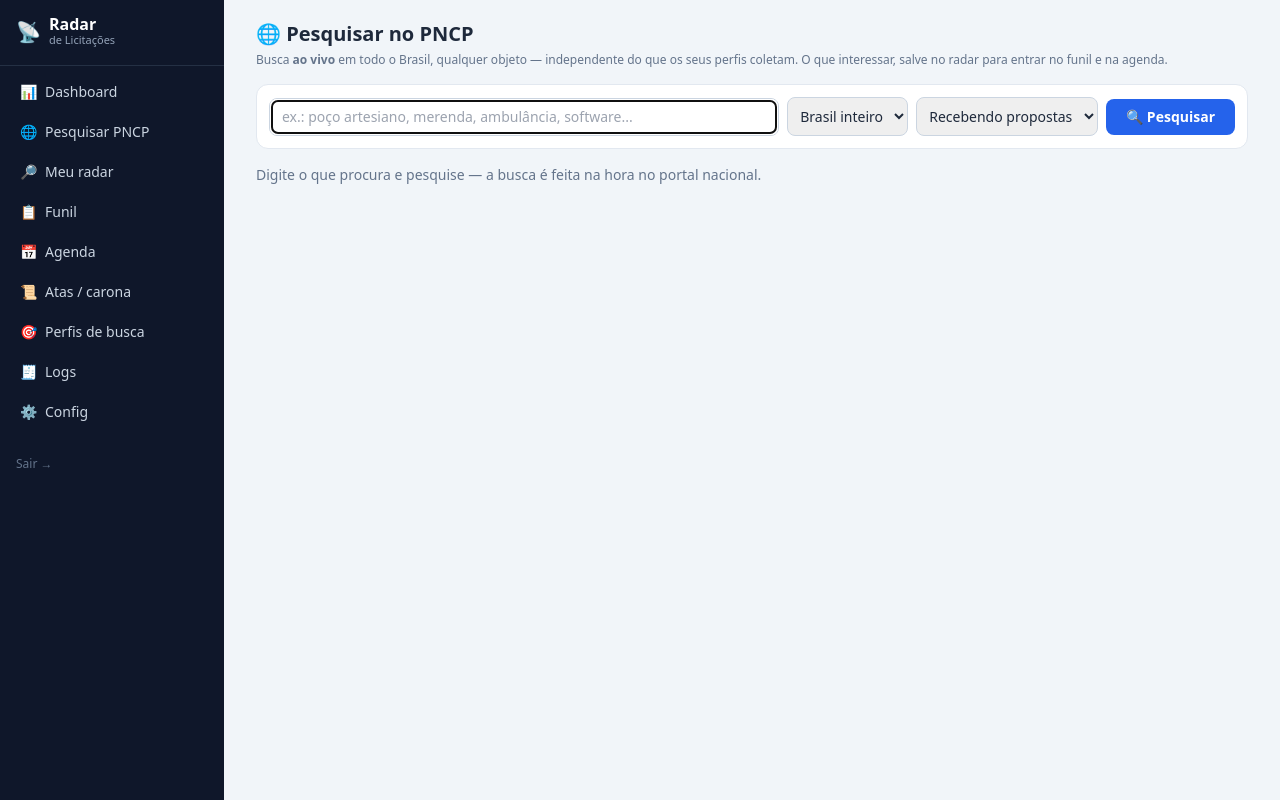
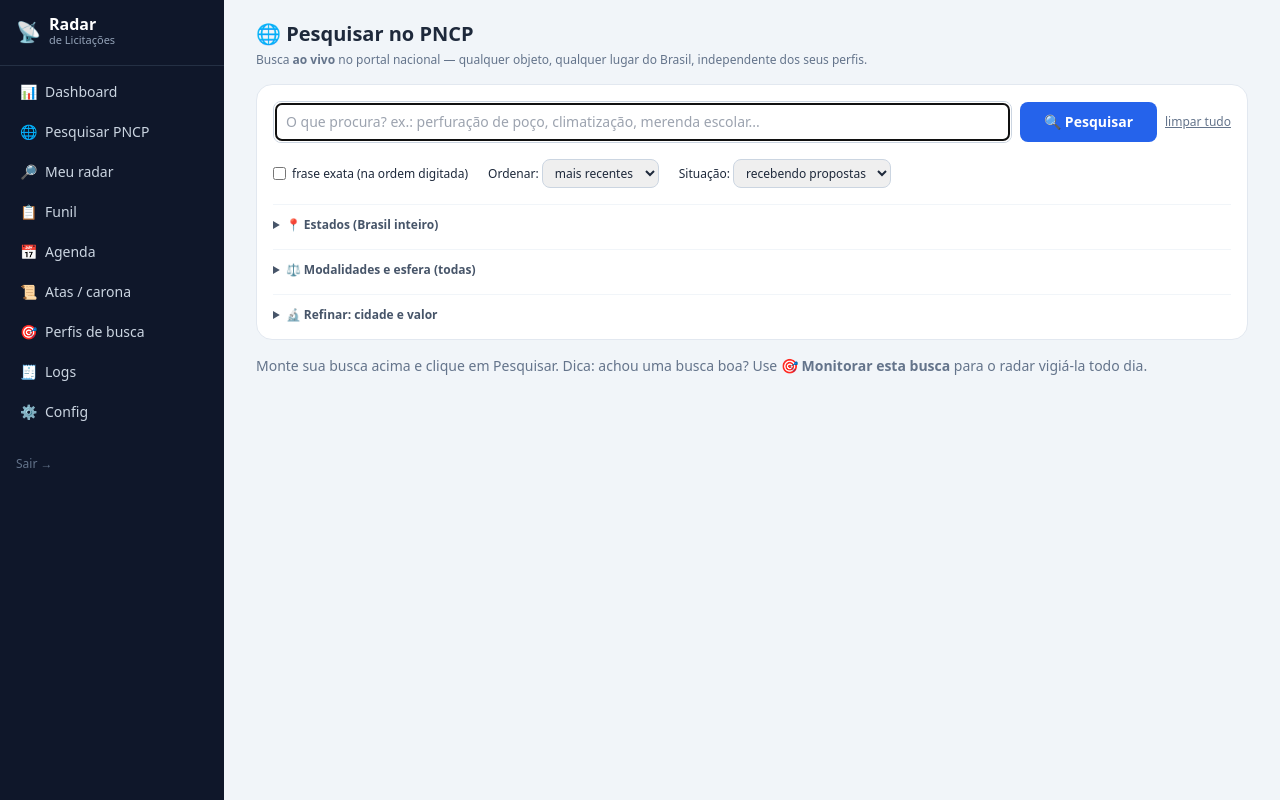
Before and after one commit to facilitiair/licerta, a Flask app: template app/templates/pesquisar.html in a window 1280 px wide. Run offline with Flask 3, Linux system fonts and the light colour scheme; the template is opened without the code that fills it, so the values that code supplies are empty; some libraries are stand-ins or nearby versions.

Commit message:
Pesquisa avançada: multi-UF, multi-modalidade, esfera, frase exata, ordenação, refino por cidade/valor e botão monitorar busca
Co-Authored-By: Claude Fable 5 <noreply@anthropic.com>
Claude-Session: https://claude.ai/code/session_01PDVZZhpmW5wB9m5UcPWvxQ

```diff
--- a/app/templates/perfil_form.html
+++ b/app/templates/perfil_form.html
@@ -4,7 +4,7 @@
 <h2 class="font-bold text-lg mb-4">{{ 'Editar perfil' if perfil else 'Novo perfil' }}</h2>
 
 <form id="formPerfil" method="post" action="/perfis/salvar" class="space-y-5">
-  {% if perfil %}<input type="hidden" name="perfil_id" value="{{ perfil.id }}">{% endif %}
+  {% if perfil and perfil.id %}<input type="hidden" name="perfil_id" value="{{ perfil.id }}">{% endif %}
 
   <div class="bg-white rounded-xl border border-slate-200 p-4 space-y-3">
     <label class="block">
--- a/app/templates/pesquisar.html
+++ b/app/templates/pesquisar.html
@@ -2,34 +2,112 @@
 {% block titulo %}Pesquisar PNCP — Radar{% endblock %}
 {% block conteudo %}
 <h1 class="text-xl font-bold mb-1">🌐 Pesquisar no PNCP</h1>
-<p class="text-xs text-slate-500 mb-4">Busca <b>ao vivo</b> em todo o Brasil,
-  qualquer objeto — independente do que os seus perfis coletam. O que
-  interessar, salve no radar para entrar no funil e na agenda.</p>
+<p class="text-xs text-slate-500 mb-4">Busca <b>ao vivo</b> no portal nacional —
+  qualquer objeto, qualquer lugar do Brasil, independente dos seus perfis.</p>
 
-<form method="get" action="/pesquisar" class="bg-white rounded-xl border
-      border-slate-200 p-3 mb-4 flex gap-2 flex-wrap items-center text-sm">
-  <input type="search" name="q" value="{{ q }}" autofocus
-         placeholder="ex.: poço artesiano, merenda, ambulância, software..."
-         class="flex-1 min-w-52 border border-slate-300 rounded-lg px-3 py-2">
-  <select name="uf" class="border border-slate-300 rounded-lg px-2 py-2">
-    <option value="">Brasil inteiro</option>
-    {% for u in ufs %}<option {{ 'selected' if uf == u }}>{{ u }}</option>{% endfor %}
-  </select>
-  <select name="status" class="border border-slate-300 rounded-lg px-2 py-2">
-    <option value="abertas" {{ 'selected' if status == 'abertas' }}>Recebendo propostas</option>
-    <option value="todas" {{ 'selected' if status == 'todas' }}>Todas</option>
-    <option value="encerradas" {{ 'selected' if status == 'encerradas' }}>Encerradas</option>
-  </select>
-  <button class="bg-blue-600 text-white px-5 py-2 rounded-lg font-semibold
-                 hover:bg-blue-700">🔍 Pesquisar</button>
+<form method="get" action="/pesquisar"
+      class="bg-white rounded-2xl border border-slate-200 p-4 mb-4 space-y-4 text-sm">
+
+  <!-- Linha principal -->
+  <div class="flex gap-2 flex-wrap items-center">
+    <input type="search" name="q" value="{{ q }}" autofocus
+           placeholder="O que procura? ex.: perfuração de poço, climatização, merenda escolar..."
+           class="flex-1 min-w-64 border border-slate-300 rounded-lg px-3 py-2.5">
+    <button class="bg-blue-600 text-white px-6 py-2.5 rounded-lg font-bold
+                   hover:bg-blue-700">🔍 Pesquisar</button>
+    <a href="/pesquisar" class="text-slate-500 underline text-xs">limpar tudo</a>
+  </div>
+  <div class="flex gap-5 flex-wrap items-center text-xs">
+    <label class="flex items-center gap-1.5">
+      <input type="checkbox" name="frase_exata" value="1"
+             {{ 'checked' if frase_exata }}>
+      frase exata (na ordem digitada)</label>
+    <label>Ordenar:
+      <select name="ordenacao" class="border border-slate-300 rounded-lg px-2 py-1">
+        <option value="recentes" {{ 'selected' if ordenacao=='recentes' }}>mais recentes</option>
+        <option value="relevancia" {{ 'selected' if ordenacao=='relevancia' }}>relevância</option>
+        <option value="antigas" {{ 'selected' if ordenacao=='antigas' }}>mais antigas</option>
+      </select></label>
+    <label>Situação:
+      <select name="status" class="border border-slate-300 rounded-lg px-2 py-1">
+        <option value="abertas" {{ 'selected' if status=='abertas' }}>recebendo propostas</option>
+        <option value="todas" {{ 'selected' if status=='todas' }}>todas</option>
+        <option value="encerradas" {{ 'selected' if status=='encerradas' }}>encerradas</option>
+      </select></label>
+  </div>
+
+  <!-- Estados -->
+  <details {{ 'open' if f_ufs }} class="border-t border-slate-100 pt-3">
+    <summary class="cursor-pointer font-semibold text-xs text-slate-600">
+      📍 Estados {{ '(' ~ f_ufs|join(', ') ~ ')' if f_ufs else '(Brasil inteiro)' }}
+    </summary>
+    <div class="grid grid-cols-5 sm:grid-cols-9 gap-1 mt-2 text-xs">
+      {% for u in ufs %}
+      <label class="flex items-center gap-1">
+        <input type="checkbox" name="ufs" value="{{ u }}"
+               {{ 'checked' if u in f_ufs }}> {{ u }}</label>
+      {% endfor %}
+    </div>
+  </details>
+
+  <!-- Modalidades e esfera -->
+  <details {{ 'open' if f_mods or f_esferas }} class="border-t border-slate-100 pt-3">
+    <summary class="cursor-pointer font-semibold text-xs text-slate-600">
+      ⚖️ Modalidades e esfera
+      {{ '(' ~ (f_mods|length + f_esferas|length) ~ ' filtro(s))' if f_mods or f_esferas else '(todas)' }}
+    </summary>
+    <div class="grid sm:grid-cols-3 gap-1 mt-2 text-xs">
+      {% for m in modalidades %}
+      <label class="flex items-center gap-1.5">
+        <input type="checkbox" name="modalidades" value="{{ m.codigo }}"
+               {{ 'checked' if m.codigo|string in f_mods }}> {{ m.nome }}</label>
+      {% endfor %}
+    </div>
+    <div class="flex gap-4 mt-3 text-xs">
+      <span class="font-semibold">Esfera:</span>
+      {% for cod, nome in [('M', 'Municipal'), ('E', 'Estadual'), ('F', 'Federal'), ('D', 'Distrital')] %}
+      <label class="flex items-center gap-1">
+        <input type="checkbox" name="esferas" value="{{ cod }}"
+               {{ 'checked' if cod in f_esferas }}> {{ nome }}</label>
+      {% endfor %}
+    </div>
+  </details>
+
+  <!-- Refinamentos locais -->
+  <details {{ 'open' if cidade or valor_min or valor_max }}
+           class="border-t border-slate-100 pt-3">
+    <summary class="cursor-pointer font-semibold text-xs text-slate-600">
+      🔬 Refinar: cidade e valor</summary>
+    <div class="flex gap-3 flex-wrap mt-2 text-xs items-end">
+      <label>Cidade contém<br>
+        <input type="text" name="cidade" value="{{ cidade }}" placeholder="ex.: Teresina"
+               class="border border-slate-300 rounded-lg px-2 py-1.5"></label>
+      <label>Valor mínimo (R$)<br>
+        <input type="text" name="valor_min" value="{{ valor_min }}" inputmode="numeric"
+               class="border border-slate-300 rounded-lg px-2 py-1.5 w-32"></label>
+      <label>Valor máximo (R$)<br>
+        <input type="text" name="valor_max" value="{{ valor_max }}" inputmode="numeric"
+               class="border border-slate-300 rounded-lg px-2 py-1.5 w-32"></label>
+      <span class="text-slate-400 pb-1.5">— aplicados sobre cada página de resultados</span>
+    </div>
+  </details>
 </form>
 
 {% if erro %}
 <p class="bg-amber-50 border border-amber-200 text-amber-800 rounded-lg
           px-4 py-2 text-sm mb-4">{{ erro }}</p>
-{% elif q or uf %}
-<p class="text-xs text-slate-500 mb-3">{{ '{:,}'.format(total).replace(',', '.') }}
-  edital(is) encontrado(s) — página {{ pagina }} de {{ paginas }}</p>
+{% elif consultou %}
+<div class="flex items-center gap-3 flex-wrap mb-3">
+  <p class="text-xs text-slate-500">
+    <b>{{ '{:,}'.format(total).replace(',', '.') }}</b> edital(is) —
+    página {{ pagina }} de {{ paginas }}
+    {% if filtrados_pagina %} · {{ filtrados_pagina }} oculto(s) nesta página
+      pelos refinamentos{% endif %}</p>
+  <a href="/perfis/novo?q={{ q }}{% for u in f_ufs %}&ufs={{ u }}{% endfor %}{% for m in f_mods %}&modalidades={{ m }}{% endfor %}"
+     class="ml-auto text-xs border border-purple-600 text-purple-700 px-3 py-1.5
+            rounded-lg hover:bg-purple-50 font-semibold">
+    🎯 Monitorar esta busca (criar perfil)</a>
+</div>
 {% endif %}
 
 <div class="space-y-2">
@@ -65,24 +143,27 @@
     </div>
   </div>
   {% else %}
-    {% if q or uf %}{% if not erro %}
-    <p class="text-slate-500 text-sm">Nada encontrado com esses critérios.</p>
-    {% endif %}{% else %}
-    <p class="text-slate-500 text-sm">Digite o que procura e pesquise —
-      a busca é feita na hora no portal nacional.</p>
+    {% if consultou and not erro %}
+    <p class="text-slate-500 text-sm">Nada encontrado com esses critérios
+      {% if filtrados_pagina %} nesta página (os refinamentos ocultaram tudo —
+      tente a próxima){% endif %}.</p>
+    {% elif not consultou %}
+    <p class="text-slate-500 text-sm">Monte sua busca acima e clique em
+      Pesquisar. Dica: achou uma busca boa? Use
+      <b>🎯 Monitorar esta busca</b> para o radar vigiá-la todo dia.</p>
     {% endif %}
   {% endfor %}
 </div>
 
-{% if paginas > 1 %}
+{% if consultou and paginas > 1 %}
 <div class="flex justify-center gap-3 mt-4 text-sm">
   {% if pagina > 1 %}
-  <a href="?q={{ q }}&uf={{ uf }}&status={{ status }}&pagina={{ pagina - 1 }}"
+  <a href="?{{ query_base }}&pagina={{ pagina - 1 }}"
      class="border border-slate-300 px-3 py-1.5 rounded-lg bg-white">← Anterior</a>
   {% endif %}
   <span class="py-1.5 text-slate-500">página {{ pagina }} de {{ paginas }}</span>
   {% if pagina < paginas %}
-  <a href="?q={{ q }}&uf={{ uf }}&status={{ status }}&pagina={{ pagina + 1 }}"
+  <a href="?{{ query_base }}&pagina={{ pagina + 1 }}"
      class="border border-slate-300 px-3 py-1.5 rounded-lg bg-white">Próxima →</a>
   {% endif %}
 </div>
```
Also changed, not shown: app/main.py (+62 -10 lines), app/pncp_busca.py (+14 -4 lines).
